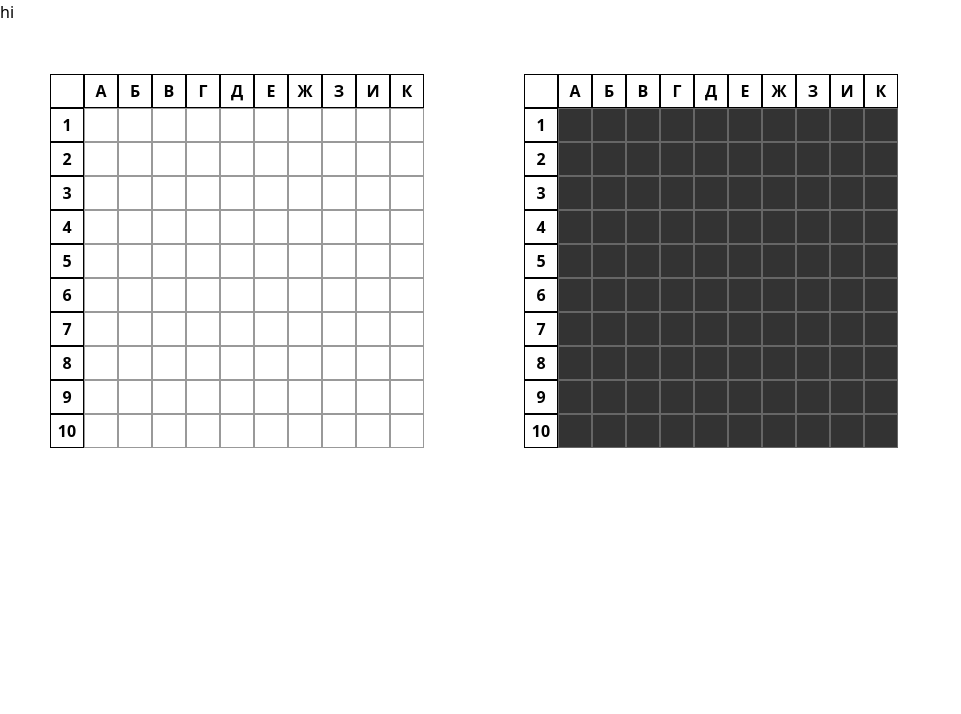
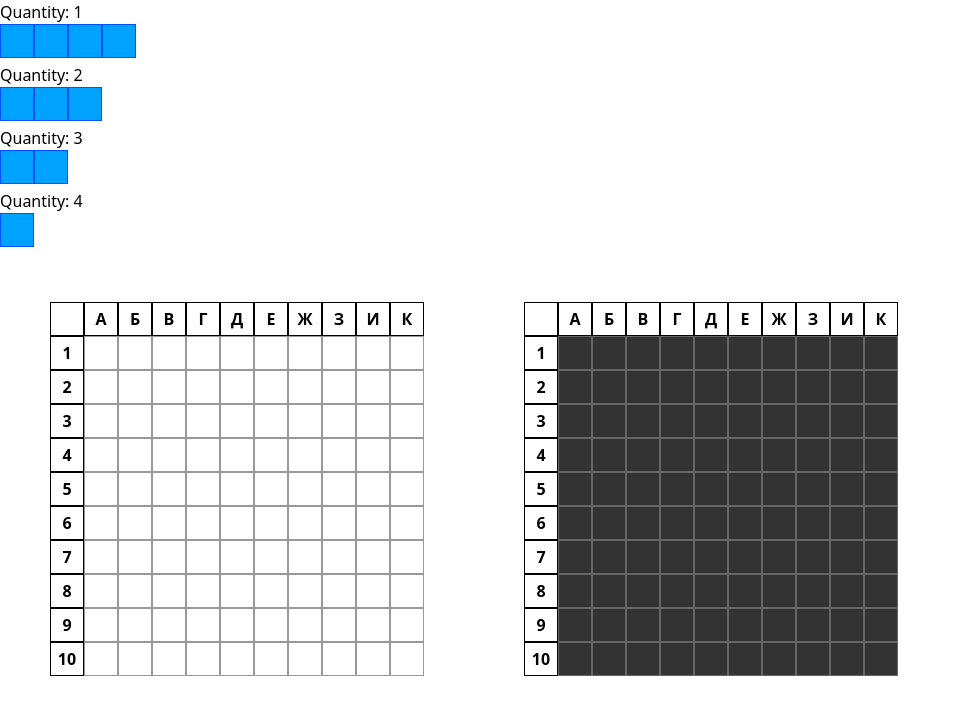
Before and after one commit to Sainekt/battleship-game, a Next.js app: page / in a window 1280 px wide. Shown: the top 714 px of the page, without its empty margins (0-961 px from the left). Built offline with nearby package versions, Linux system fonts and the light colour scheme.

Commit message:
add Panel

```diff
--- a/src/app/components/Board.jsx
+++ b/src/app/components/Board.jsx
@@ -1,10 +1,17 @@
 'use client';
 import Square from './Square';
 import { useState } from 'react';
+import useStore from '../context/Context';
 
 const CHAR_LIST = ['А', 'Б', 'В', 'Г', 'Д', 'Е', 'Ж', 'З', 'И', 'К'];
 
-function getBoard(squares, disabled = false, handleClick) {
+function getBoard(
+    squares,
+    disabled = false,
+    handleClick,
+    className = 'square',
+    ship = false
+) {
     const rows = [];
     for (let rowIndex = 0; rowIndex < 10; rowIndex++) {
         const row = [];
@@ -13,9 +20,11 @@ function getBoard(squares, disabled = false, handleClick) {
             row.push(
                 <Square
                     key={index}
-                    value={squares[index]}
+                    value={index}
                     disabled={disabled}
-                    onSquareClick={() => handleClick(index)}
+                    onSquareClick={handleClick}
+                    className={className}
+                    text={squares[index]}
                 />
             );
         }
@@ -32,24 +41,41 @@ export default function Board() {
     const [squares, setSquares] = useState(Array(100).fill(null));
     const [squares2, setSquares2] = useState(Array(100).fill(null));
     const [squareDisabled, setSquareDisabled] = useState(true);
+    const fleet = useStore((state) => state.fleet1);
+    const ship = useStore((state) => state.ship);
 
-    function handleClickBorad1(i) {
-        setSquares(values => {
+    function addShip(event) {
+        event.target.classList.add('square-panel')
+
+    }
+
+    function handleClickBorad1(event) {
+        const index = +event.target.value
+
+        if (ship) {
+            return addShip(event);
+        }
+        setSquares((values) => {
             const newValues = [...values];
-            newValues[i] = 'X'
-            return newValues
-        })
+            newValues[index] = 'x';
+            return newValues;
+        });
     }
     function handleClickBorad2(i) {
-        setSquares2(values => {
+        setSquares2((values) => {
             const newValues = [...values];
-            newValues[i] = 'X'
-            return newValues
-        })
+            newValues[i] = 'X';
+            return newValues;
+        });
     }
 
-    const rows = getBoard(squares, false, handleClickBorad1);
-    const rows2 = getBoard(squares2, squareDisabled, handleClickBorad2);
+    const board = getBoard(squares, false, handleClickBorad1, 'square', ship);
+    const board2 = getBoard(
+        squares2,
+        squareDisabled,
+        handleClickBorad2,
+        'square-disabled square'
+    );
 
     return (
         <div className='board-container'>
@@ -62,7 +88,7 @@ export default function Board() {
                         </div>
                     ))}
                 </div>
-                {rows.map((row, rowIndex) => (
+                {board.map((row, rowIndex) => (
                     <div key={rowIndex} className='board-row'>
                         <div className='board-header-cell'>{rowIndex + 1}</div>
                         {row}
@@ -78,7 +104,7 @@ export default function Board() {
                         </div>
                     ))}
                 </div>
-                {rows2.map((row, rowIndex) => (
+                {board2.map((row, rowIndex) => (
                     <div key={rowIndex} className='board-row'>
                         <div className='board-header-cell'>{rowIndex + 1}</div>
                         {row}
--- a/src/app/components/Panel.jsx
+++ b/src/app/components/Panel.jsx
@@ -1,5 +1,49 @@
-export default function Panel(){
+'use client';
+import useStore from '../context/Context';
+import Square from './Square';
+
+export default function Panel() {
+    const fleet = useStore((state) => state.fleet1);
+    const setShip = useStore((state) => state.setShip);
+    const ship = useStore((state) => state.ship);
+
+    function getSquare(size) {
+        const squares = [];
+        for (let i = 0; i < size; i++) {
+            squares.push(
+                <Square
+                    key={i}
+                    className={'square-panel square'}
+                    value={i + 1}
+                    // onSquareClick={''}
+                />
+            );
+        }
+        return squares;
+    }
+
+    function choiceShip(event) {
+        const id = event.target.value;
+        const shipObj = fleet.find((ship) => ship.id === +id);
+
+        if (ship === null || shipObj.size === shipObj.id) {
+            setShip(id);
+        }
+        if (ship === id) {
+            setShip(null);
+        }
+    }
+
     return (
-        <div>hi</div>
-    )
+        <>
+            {fleet.map((el, i) => {
+                return (
+                    <div key={i}>
+                        <h1>Quantity: {el.quantity}</h1>
+                        <div onClick={choiceShip}>{getSquare(el.id)}</div>
+                    </div>
+                );
+            })}
+        </>
+    );
 }
--- a/src/app/components/Square.jsx
+++ b/src/app/components/Square.jsx
@@ -1,11 +1,12 @@
-export default function Square({ value, disabled, onSquareClick }) {
+export default function Square({ value, disabled, onSquareClick , className, text}) {
+
     return (
         <button
-            className={disabled ? 'square square-disabled' : 'square'}
+            className={className}
             disabled={disabled}
             onClick={onSquareClick}
-        >
-            {value}
+            value={value}
+        >{text}
         </button>
     );
 }
--- a/src/app/context/Context.jsx
+++ b/src/app/context/Context.jsx
@@ -1,18 +1,24 @@
 import { create } from 'zustand';
 
 const fleet = [
-    { name: 'Battleship', size: 4, quantity: 1 },
-    { name: 'Cruiser', size: 3, quantity: 2 },
-    { name: 'Submarine', size: 2, quantity: 3 },
-    { name: 'Destroyer', size: 1, quantity: 4 },
+    { id: 4, size: 4, quantity: 1 },
+    { id: 3, size: 3, quantity: 2 },
+    { id: 2, size: 2, quantity: 3 },
+    { id: 1, size: 1, quantity: 4 },
 ];
 
 const useStore = create((set) => ({
     player1: null,
     player2: null,
-    playersTurn: player1,
+    playersTurn: null,
     fleet1: [...fleet],
     fleet2: [...fleet],
+    ship: null,
+    setShip: (id) => set(() => {
+        return {ship: id}
+    })
+
+
 }));
 
 export default useStore;
--- a/src/app/globals.css
+++ b/src/app/globals.css
@@ -15,6 +15,12 @@
   width: 34px;
   display: inline-block; /* Изменено с float на inline-block */
 }
+
+.square-panel {
+  background: #00a2ff;
+  border: 1px solid rgb(0, 81, 255);
+}
+
 .square-disabled {
   background: #333; /* Темный фон для неактивной кнопки */
   color: #fff; /* Белый текст для контраста */
@@ -49,3 +55,7 @@
 .board-container {
   display: flex;
 }
+
+.container {
+  display: flex; /* Используем Flexbox для выравнивания элементов в строку */
+}
```
Also changed, not shown: src/app/page.jsx (+4 -4 lines).
